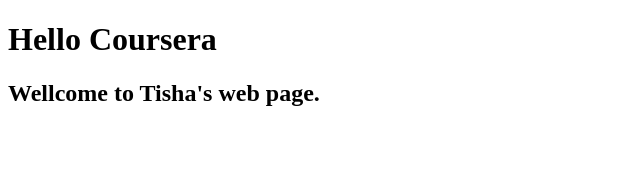
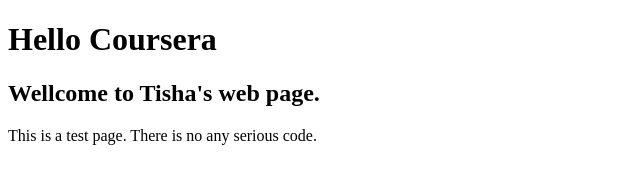
Before and after one commit to TishaSachi/Coursera-Tests-Front_End_Development, a plain HTML site: page site/index.html in a window 1280 px wide. Shown: the whole page, without its empty margins (0-640 px from the left). Drawn offline with Linux system fonts and the light colour scheme.

Commit message:
modified the file

```diff
--- a/site/index.html
+++ b/site/index.html
@@ -8,5 +8,8 @@
 <body>
     <h1>Hello Coursera</h1>
     <h2>Wellcome to Tisha's web page.</h2>
+    <p>
+        This is a test page. There is no any serious code.
+    </p>
 </body>
 </html>
```
